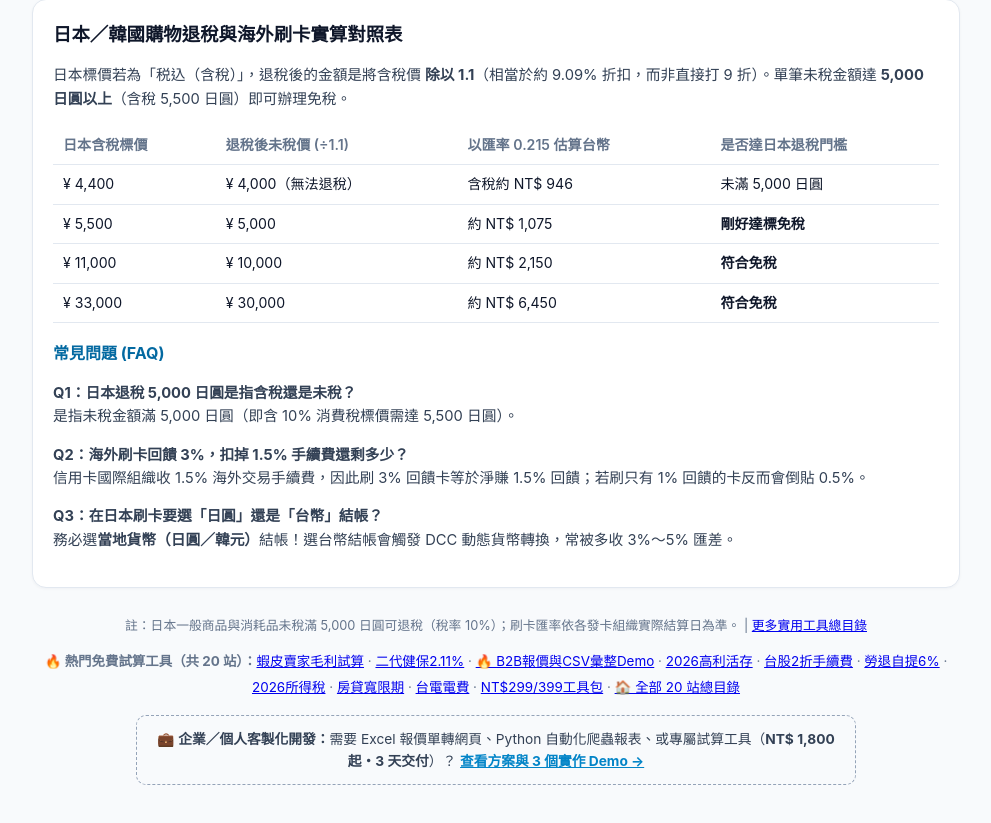
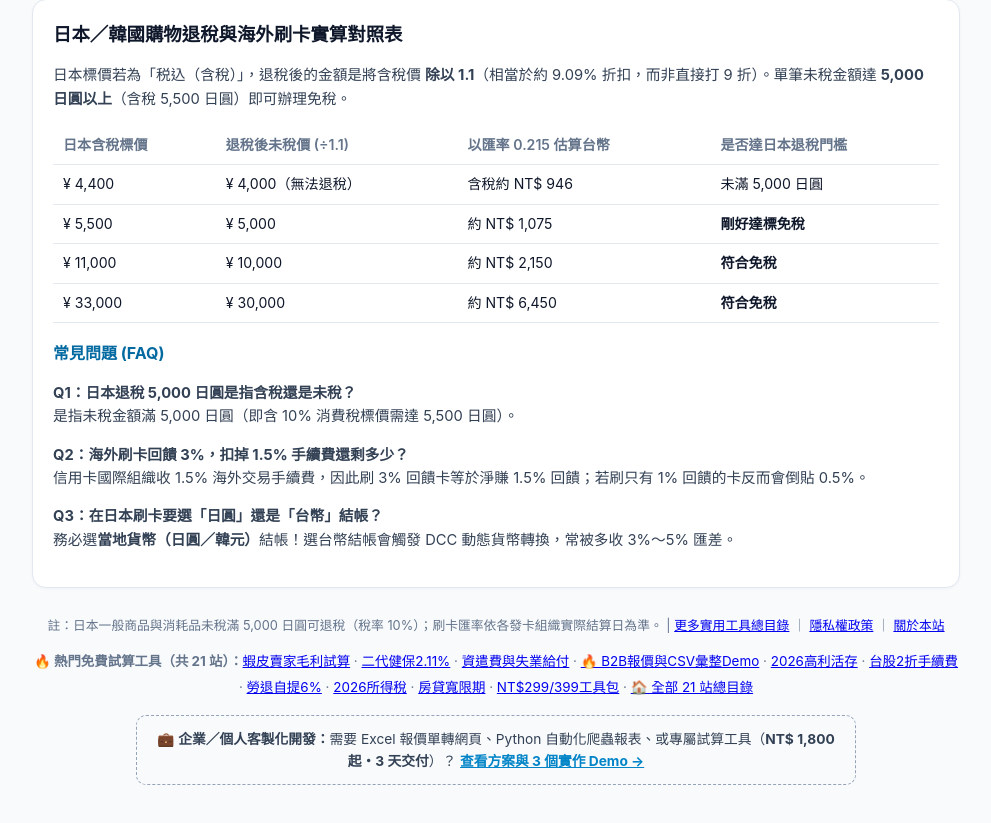
Before and after one commit to jimmycmhsieh0801-cloud/tw-travel-tax-calc, a plain HTML site: page index.html in a window 1280 px wide. Shown: the part 901-1724 px from the top of the page, without its empty margins (144-1135 px from the left). Drawn offline with Linux system fonts and the light colour scheme.

Commit message:
feat(0900): sync 21-site cross-nav, privacy/about links & copy summary

```diff
--- a/index.html
+++ b/index.html
@@ -183,8 +183,8 @@
 
 
         <footer>
-      <p>註：日本一般商品與消耗品未稅滿 5,000 日圓可退稅（稅率 10%）；刷卡匯率依各發卡組織實際結算日為準。 | <a href="https://jimmycmhsieh0801-cloud.github.io/">更多實用工具總目錄</a></p>
-      <div class="cross-nav" style="margin:12px auto;font-size:0.84rem;line-height:1.9;"><strong>🔥 熱門免費試算工具（共 20 站）：</strong><a href="https://jimmycmhsieh0801-cloud.github.io/tw-ecommerce-margin-calc/">蝦皮賣家毛利試算</a> · <a href="https://jimmycmhsieh0801-cloud.github.io/tw-nhi-supplement-calc/">二代健保2.11%</a> · <a href="https://jimmycmhsieh0801-cloud.github.io/demo-b2b-quote.html">🔥 B2B報價與CSV彙整Demo</a> · <a href="https://jimmycmhsieh0801-cloud.github.io/tw-bank-interest-calc/">2026高利活存</a> · <a href="https://jimmycmhsieh0801-cloud.github.io/tw-stock-fee-calc/">台股2折手續費</a> · <a href="https://jimmycmhsieh0801-cloud.github.io/tw-labor-pension-calc/">勞退自提6%</a> · <a href="https://jimmycmhsieh0801-cloud.github.io/tw-income-tax-calc/">2026所得稅</a> · <a href="https://jimmycmhsieh0801-cloud.github.io/tw-mortgage-calc/">房貸寬限期</a> · <a href="https://jimmycmhsieh0801-cloud.github.io/tw-power-calc/">台電電費</a> · <a href="https://jimmycmhsieh0801-cloud.github.io/services.html">NT$299/399工具包</a> · <a href="https://jimmycmhsieh0801-cloud.github.io/">🏠 全部 20 站總目錄</a></div>
+      <p>註：日本一般商品與消耗品未稅滿 5,000 日圓可退稅（稅率 10%）；刷卡匯率依各發卡組織實際結算日為準。 | <a href="https://jimmycmhsieh0801-cloud.github.io/">更多實用工具總目錄</a> ｜ <a href="https://jimmycmhsieh0801-cloud.github.io/privacy.html">隱私權政策</a> ｜ <a href="https://jimmycmhsieh0801-cloud.github.io/about.html">關於本站</a></p>
+      <div class="cross-nav" style="margin:12px auto;font-size:0.84rem;line-height:1.9;"><strong>🔥 熱門免費試算工具（共 21 站）：</strong><a href="https://jimmycmhsieh0801-cloud.github.io/tw-ecommerce-margin-calc/">蝦皮賣家毛利試算</a> · <a href="https://jimmycmhsieh0801-cloud.github.io/tw-nhi-supplement-calc/">二代健保2.11%</a> · <a href="https://jimmycmhsieh0801-cloud.github.io/tw-severance-calc/">資遣費與失業給付</a> · <a href="https://jimmycmhsieh0801-cloud.github.io/demo-b2b-quote.html">🔥 B2B報價與CSV彙整Demo</a> · <a href="https://jimmycmhsieh0801-cloud.github.io/tw-bank-interest-calc/">2026高利活存</a> · <a href="https://jimmycmhsieh0801-cloud.github.io/tw-stock-fee-calc/">台股2折手續費</a> · <a href="https://jimmycmhsieh0801-cloud.github.io/tw-labor-pension-calc/">勞退自提6%</a> · <a href="https://jimmycmhsieh0801-cloud.github.io/tw-income-tax-calc/">2026所得稅</a> · <a href="https://jimmycmhsieh0801-cloud.github.io/tw-mortgage-calc/">房貸寬限期</a> · <a href="https://jimmycmhsieh0801-cloud.github.io/services.html">NT$299/399工具包</a> · <a href="https://jimmycmhsieh0801-cloud.github.io/">🏠 全部 21 站總目錄</a></div>
   <div class="lead-box" style="margin:14px auto 8px;padding:12px 14px;border:1px dashed #94a3b8;border-radius:10px;background:#f8fafc;max-width:720px;font-size:0.86rem;color:#334155;">💼 <strong>企業／個人客製化開發：</strong>需要 Excel 報價單轉網頁、Python 自動化爬蟲報表、或專屬試算工具（<strong>NT$ 1,800 起・3 天交付</strong>）？ <a class="lead-cta" href="https://jimmycmhsieh0801-cloud.github.io/services.html" style="color:#0284c7;font-weight:700;text-decoration:underline;">查看方案與 3 個實作 Demo →</a></div>
     </footer>
   </div>
```
